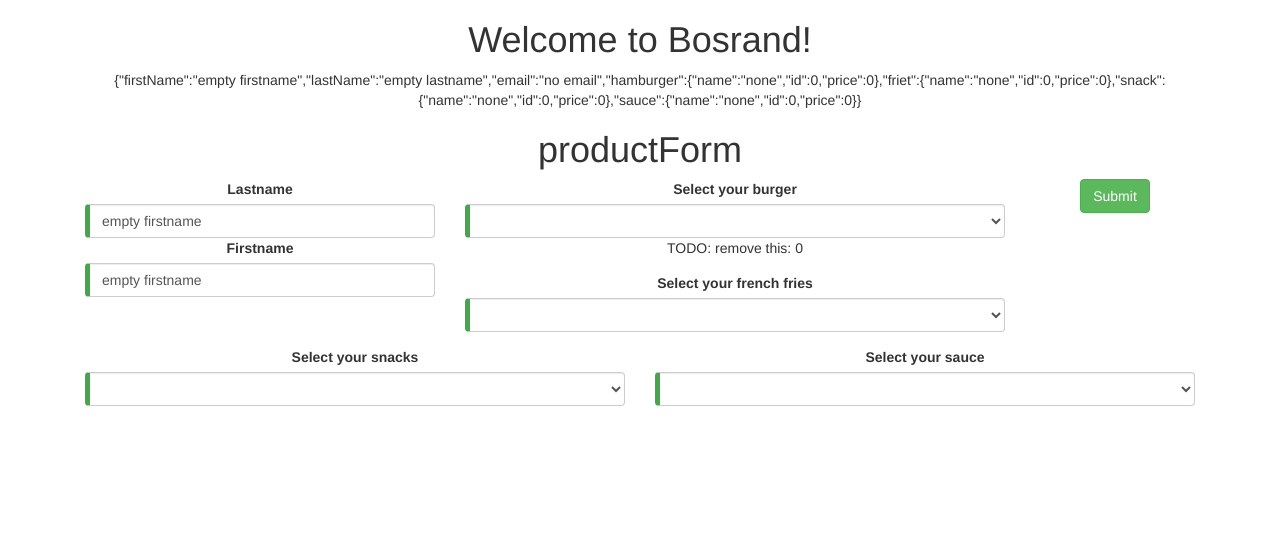
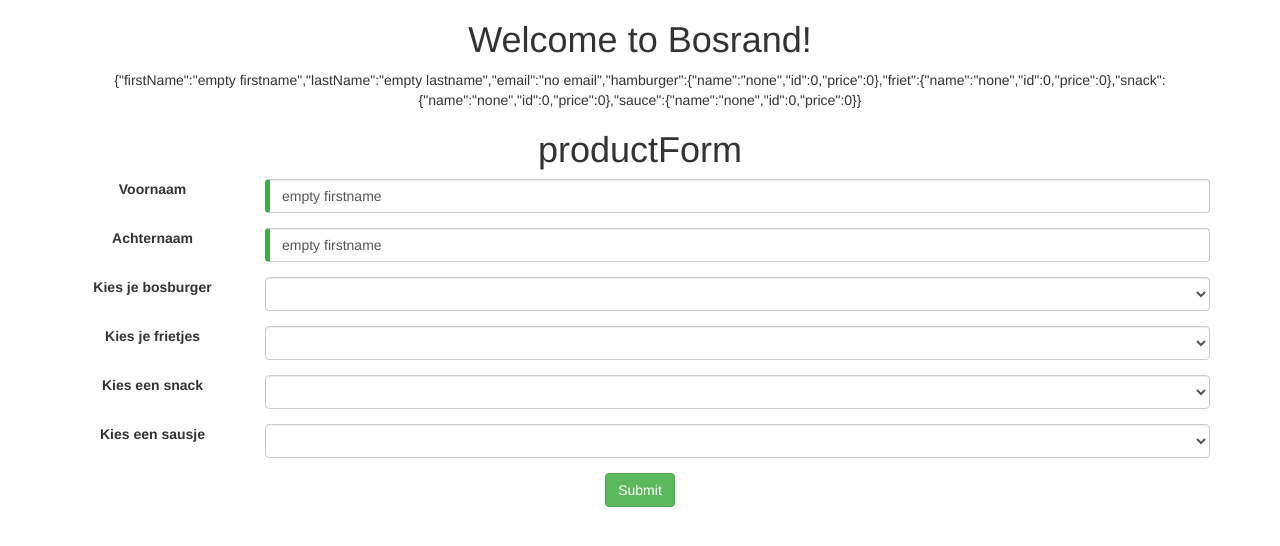
Before and after one commit to DM-be/Webproject-AWT, an Angular app: page / in a window 1280 px wide. Shown: the top 546 px of the page. Built offline with nearby package versions, Linux system fonts and the light colour scheme.

Commit message:
form aligned

```diff
--- a/src/app/product-form/product-form.component.html
+++ b/src/app/product-form/product-form.component.html
@@ -7,45 +7,55 @@
     <h1>productForm</h1>
     <form (ngSubmit)="onSubmit()" #productForm="ngForm">
 
-      <div class="form-row">
+      <div class="form-group row">
 
 
-      <div class="form-group col-md-4">
-          <label for="name">Lastname</label>
-          <input type="text" class="form-control" id="name"
+          <label for="firstName" class="col-sm-2 col-form-label">Voornaam</label>
+          <div class="col-sm-10">
+          <input type="text" class="form-control" id="firstName"
                 required
-                [(ngModel)]="model.lastName" name="name">
-           <label for="name">Firstname</label>
+                [(ngModel)]="model.firstName" name="name">
+            </div>
+      </div>
+
+      <div class="form-group row">
+
+
+            <label for="lastName" class="col-sm-2 col-form-label">Achternaam</label>
+            <div class="col-sm-10">
             <input type="text" class="form-control" id="name"
                   required
                   [(ngModel)]="model.firstName" name="name">
+            </div>
 
+        </div>
+
+        <div class="form-group row">
+
+
+              <label for="hamburgers" class="col-sm-2 col-form-label">Kies je bosburger</label>
+              <div class="col-sm-10">
+                <select class="form-control" id="hamburgers"
+
+                [(ngModel)]="model.hamburger" name="hamburgers"
+                #hamburger="ngModel"
+                (blur)="updatePrice()"
+                >
+            <option *ngFor="let hamburger of hamburgers" [ngValue]="hamburger"  >{{hamburger.name}}</option>
+            </select>
 
           </div>
 
           </div>
 
 
-      <div class="form-row">
-
-      <div class="form-group col-md-6">
-        <label for="hamburgers">Select your burger</label>
-        <select class="form-control" id="hamburgers"
-                required
-                [(ngModel)]="model.hamburger" name="hamburgers"
-                #hamburger="ngModel"
-                (blur)="updatePrice()"
-                >
-          <option *ngFor="let hamburger of hamburgers" [ngValue]="hamburger"  >{{hamburger.name}}</option>
-        </select>
-        TODO: remove this: {{model.hamburger.id}}
-      </div>
 
 
-      <div class="form-group col-md-6">
-        <label for="frieten">Select your french fries</label>
+        <div class="form-group row">
+          <label for="frieten" class="col-sm-2 col-form-label">Kies je frietjes</label>
+          <div class="col-sm-10">
           <select class="form-control" id="hamburgers"
-                required
+
                 [(ngModel)]="model.friet" name="frieten"
                 #frieten="ngModel"
                 (blur)="updatePrice()"
@@ -54,16 +64,14 @@
         </select>
 
       </div>
+      </div>
 
 
-    </div>
+      <div class="form-group row">
+        <label for="frieten" class="col-sm-2 col-form-label">Kies een snack</label>
+        <div class="col-sm-10">
+          <select class="form-control" id="snacks"
 
-    <div class="form-row">
-
-        <div class="form-group col-md-6">
-            <label for="snacks">Select your snacks</label>
-            <select class="form-control" id="snacks"
-                    required
           [(ngModel)]="model.snack" name="snacks"
           #snack="ngModel"
           (blur)="updatePrice()"
@@ -71,12 +79,15 @@
     <option *ngFor="let snack of snacks" [ngValue]="snack" >{{snack.name}}</option>
   </select>
 
+
+    </div>
     </div>
 
-           <div class="form-group col-md-6">
-        <label for="sauces">Select your sauce</label>
+    <div class="form-group row">
+      <label for="frieten" class="col-sm-2 col-form-label">Kies een sausje</label>
+      <div class="col-sm-10">
         <select class="form-control" id="sauces"
-                required
+
         [(ngModel)]="model.sauce" name="sauces"
         #sauce="ngModel"
         (blur)="updatePrice()"
@@ -84,10 +95,10 @@
   <option *ngFor="let sauce of sauces" [ngValue]="sauce" >{{sauce.name}}</option>
 </select>
 
+
+  </div>
   </div>
 
-
-</div>
 
 
 
```
Lines whose indentation alone changed are shown as unchanged.
